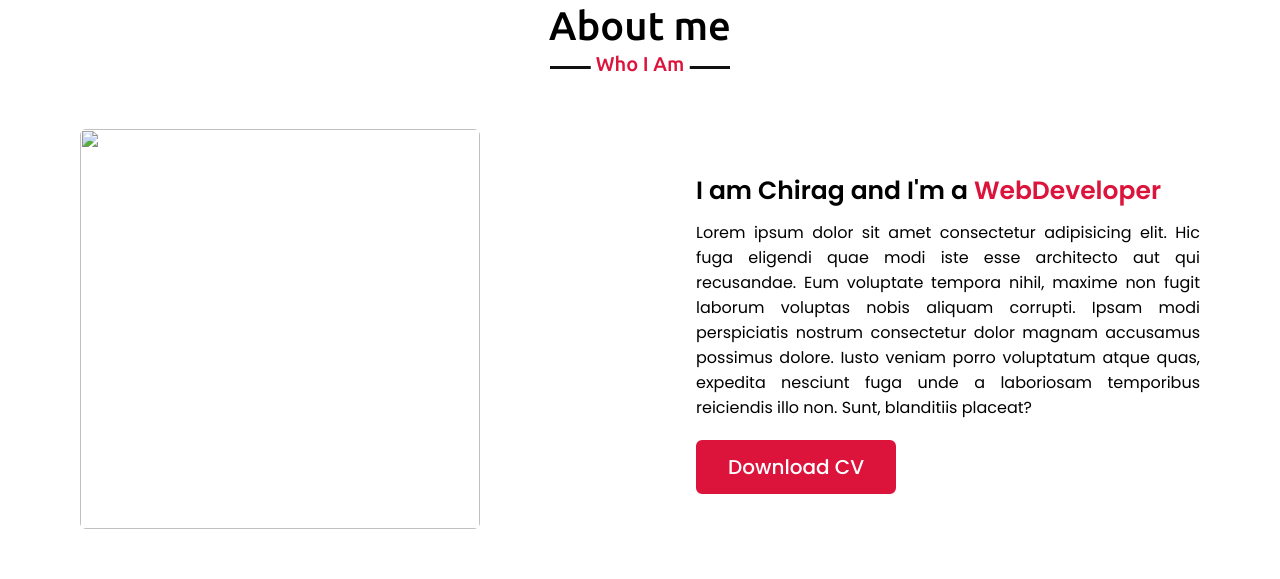
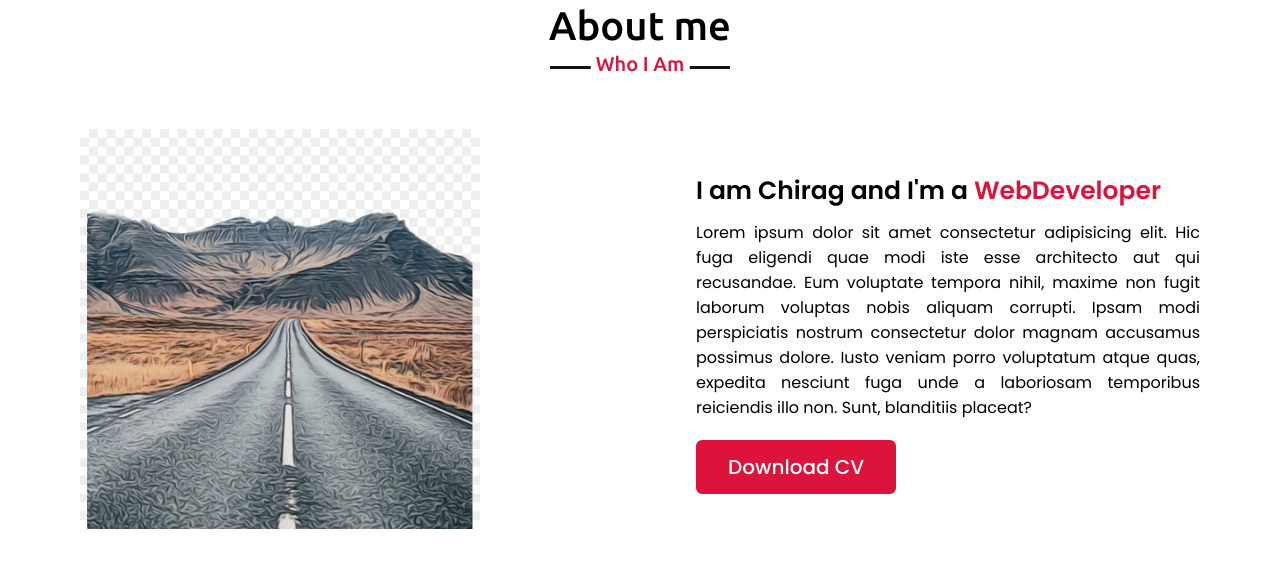
Before and after one commit to Chirag099/Personal_Portfolio, a plain HTML site: page index.html in a window 1280 px wide. Shown: the part 897-1476 px from the top of the page. Drawn offline with nearby package versions, Linux system fonts and the light colour scheme; files whose address does not match are found by name.

Commit message:
Update index.html

```diff
--- a/index.html
+++ b/index.html
@@ -49,7 +49,7 @@
             <h2 class="title">About me</h2>
             <div class="about-content">
                 <div class="column left">
-                    <img src="images/transparent-road-asphalt-highway-sky-infrastructure-5d783e88a2a9c1.4284281415681614166663.jpg"
+                    <img src="/transparent-road-asphalt-highway-sky-infrastructure-5d783e88a2a9c1.4284281415681614166663.jpg"
                         alt="" srcset="">
                 </div>
                 <div class="column right">
```
